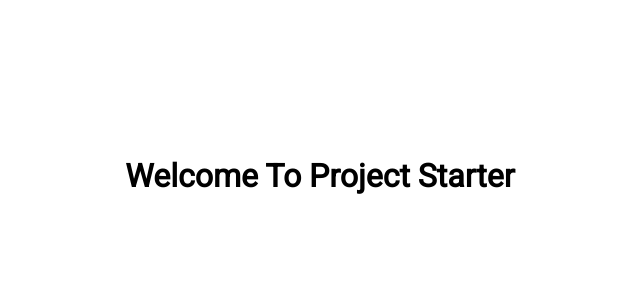
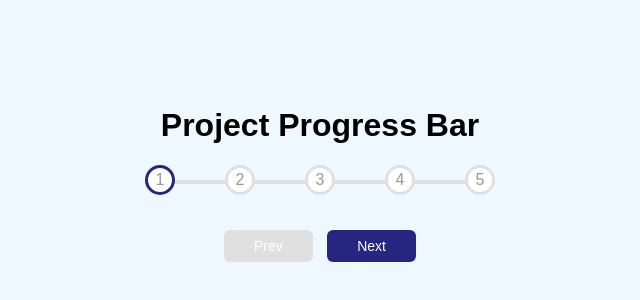
Before and after one commit to SakibSaizeed/ProjectStarter_Boilerplate, a plain HTML site: page index.html in a window 1280 px wide. Shown: the part 224-524 px from the top of the page, without its empty margins (320-960 px from the left). Drawn offline with Linux system fonts and the light colour scheme; a web font is replaced by a local one.

Commit message:
First Commit

```diff
--- a/index.html
+++ b/index.html
@@ -6,12 +6,25 @@
     <meta http-equiv="X-UA-Compatible" content="IE=edge">
     <meta name="viewport" content="width=device-width, initial-scale=1.0">
     <link rel="stylesheet" href="styles.css">
-    <title>Project</title>
+    <title>ProgressBar</title>
 </head>
 
 <body>
-    <h1>Welcome To Project Starter</h1>
+    <h1>Project Progress Bar</h1>
+    <div class="container">
+        <div class="progress-container">
+            <div class="progress" id="progress">
+            </div>
+            <div class="circle active">1</div>
+            <div class="circle">2</div>
+            <div class="circle">3</div>
+            <div class="circle">4</div>
+            <div class="circle">5</div>
 
+        </div>
+        <button class='btn' id="prev" disabled>Prev</button>
+        <button class='btn' id="next">Next</button>
+    </div>
     <script src="start.js"></script>
 </body>
 
--- a/start.js
+++ b/start.js
@@ -0,0 +1,40 @@
+const progress = document.getElementById("progress");
+const prev = document.getElementById("prev");
+const next = document.getElementById("next");
+const circles = document.querySelectorAll(".circle");
+let currentActive = 1;
+next.addEventListener("click", () => {
+    currentActive++;
+    if (currentActive > circles.length) {
+        currentActive = circles.length;
+    }
+    update();
+});
+prev.addEventListener("click", () => {
+    currentActive--;
+    if (currentActive < 1) {
+        currentActive = 1;
+    }
+    update();
+});
+
+function update() {
+    circles.forEach((circle, idx) => {
+        if (idx < currentActive) {
+            circle.classList.add("active");
+        } else {
+            circle.classList.remove("active");
+        }
+    });
+    const actives = document.querySelectorAll(".active");
+    progress.style.width =
+        ((actives.length - 1) / (circles.length - 1)) * 100 + "%";
+    if (currentActive == 1) {
+        prev.disabled = true;
+    } else if (currentActive === circles.length) {
+        next.disabled = true;
+    } else {
+        prev.disabled = false;
+        next.disabled = false;
+    }
+}
--- a/styles.css
+++ b/styles.css
@@ -1,15 +1,92 @@
-@import url("https://fonts.googleapis.com/css2?family=Roboto&display=swap");
+@import url("https://fonts.googleapis.com/css2?family=Muli&display=swap");
+:root {
+    --line-border-fill: rgb(38, 38, 129);
+    --line-border-empty: #e0e0e0;
+}
+
 * {
     box-sizing: border-box;
 }
 
 body {
-    font-family: "Roboto", sans-serif;
+    background-color: aliceblue;
+    font-family: "Muli", sans-serif;
     margin: 0;
     display: flex;
     flex-direction: column;
     align-items: center;
     justify-content: center;
-    min-height: 100vh;
+    height: 100vh;
     overflow: hidden;
 }
+
+.container {
+    text-align: center;
+}
+
+.progress-container {
+    display: flex;
+    justify-content: space-between;
+    max-width: 100%;
+    width: 350px;
+    position: relative;
+    margin-bottom: 30px;
+}
+
+.progress-container::before {
+    content: "";
+    background-color: var(--line-border-empty);
+    position: absolute;
+    top: 50%;
+    height: 4px;
+    width: 100%;
+    z-index: -1;
+}
+
+.progress {
+    background-color: var(--line-border-fill);
+    position: absolute;
+    top: 50%;
+    height: 4px;
+    width: 0%;
+    z-index: -1;
+    transition: 0.4s ease;
+}
+
+.circle {
+    background-color: #fff;
+    color: #999;
+    border-radius: 50%;
+    height: 30px;
+    width: 30px;
+    display: flex;
+    align-items: center;
+    justify-content: center;
+    border: 3px solid var(--line-border-empty);
+    transition: 0.4s ease;
+}
+
+.circle.active {
+    border-color: var(--line-border-fill);
+}
+
+.btn {
+    background-color: var(--line-border-fill);
+    color: #fff;
+    border: 0;
+    border-radius: 6px;
+    cursor: pointer;
+    font-family: inherit;
+    padding: 8px 30px;
+    margin: 5px;
+    font-size: 14px;
+}
+
+.btn:active {
+    outline: 0;
+}
+
+.btn:disabled {
+    background-color: var(--line-border-empty);
+    cursor: not-allowed;
+}
```
